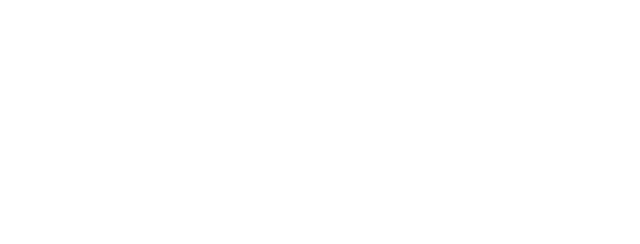
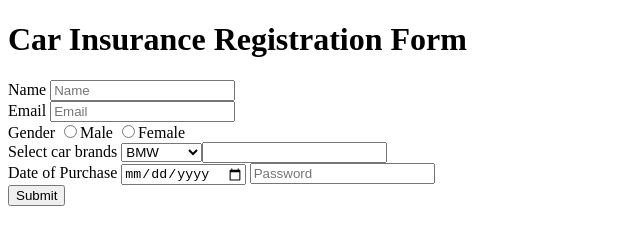
Before and after one commit to acciojob/car-insurance-form-Kavyaav12, a website: page main.html in a window 1280 px wide. Shown: the whole page, without its empty margins (0-640 px from the left). Drawn offline with Linux system fonts and the light colour scheme.

Commit message:
created a submission

```diff
--- a/main.html
+++ b/main.html
@@ -7,6 +7,29 @@
 </head>
 
 <body>
+	<h1>Car Insurance Registration Form</h1>
+	<form method="post">
+		<label for="name">Name</label>
+		<input type="text" id="name" placeholder="Name" required><br>
+		<label for="email">Email</label>
+		<input type="email" id="email" placeholder="Email" required><br>
+		<label>Gender</label>
+		<label><input type="radio" value="male" name="gender" required>Male</label>
+		<label><input type="radio"  value="female" name="gender" required>Female</label><br>
+		<label for="cars">Select car brands</label>
+		<select id="cars">
+			<option>BMW</option>
+			<option>Audi</option>
+			<option>Mercedez</option>
+		<label for="carage">Select carage</label>
+		<input type="number" id="carage" required><br>
+			<label for="dop">Date of Purchase</label>
+			<input type="date" id="dop" placeholder="dop" required>
+			<label for="password"></label>
+			<input type="password" id="password" placeholder="Password"required><br>
+			<button type="submit" value="submit">Submit</button>
+
+	</form>
 	<!-- the entire body must be written by student -->
     <script type="text/javascript" src="./script.js">
 </script>
```
